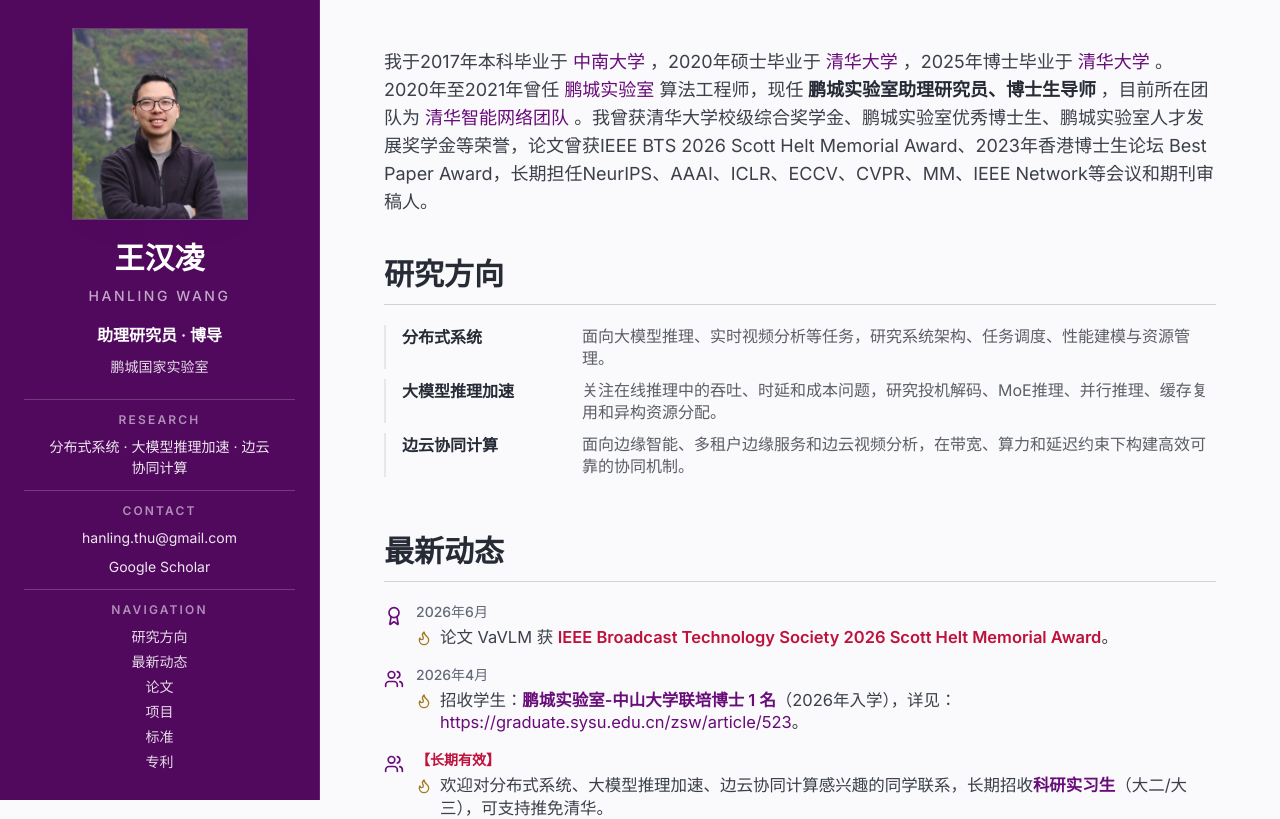
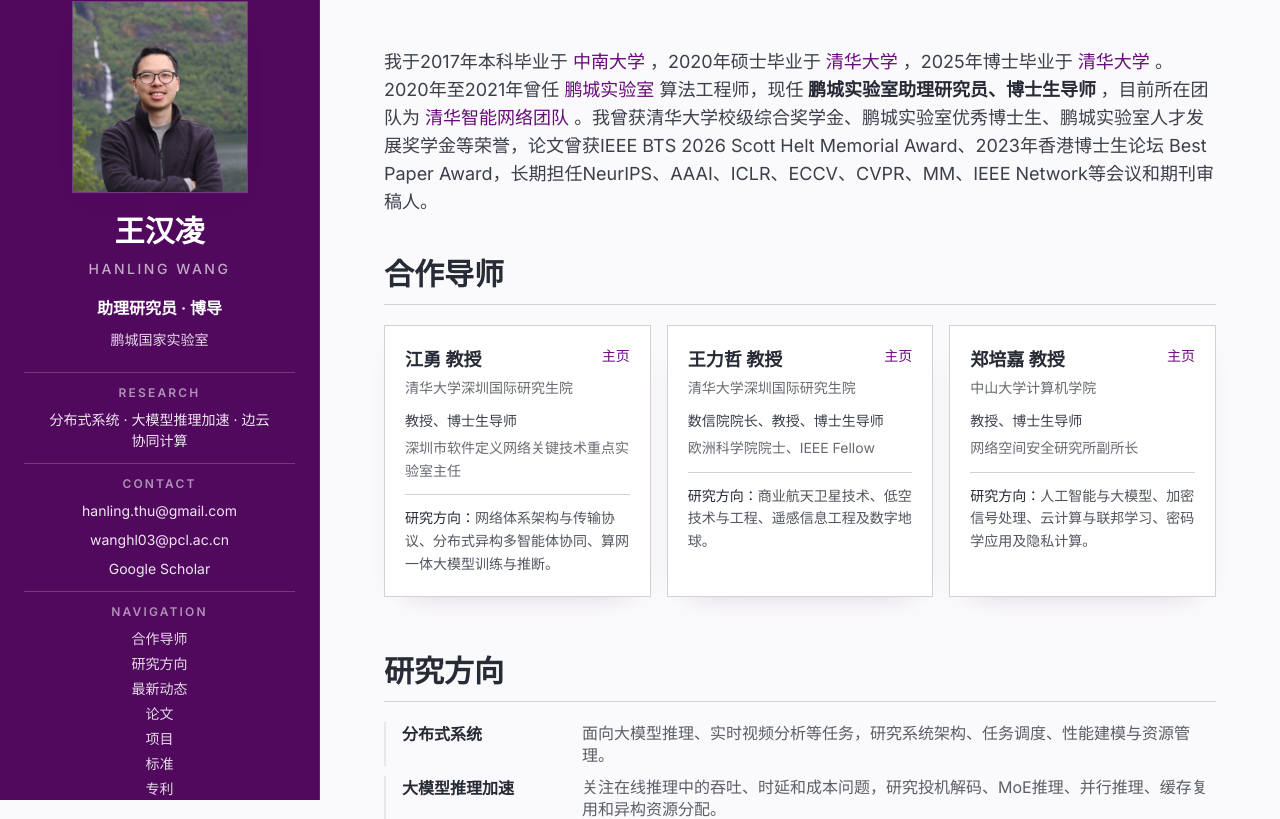
Before and after one commit to hanling-thu/hanling-thu.github.io, a React (Vite) app: page / in a window 1280 px wide. Shown: the top 819 px of the page. Built offline with nearby package versions, Linux system fonts and the light colour scheme; the HTML template or start-up script is replaced by a standard one.

Commit message:
add adviser section

```diff
--- /dev/null
+++ b/src/components/Advisors.tsx
@@ -0,0 +1,66 @@
+const advisors = [
+  {
+    name: "江勇",
+    institution: "清华大学深圳国际研究生院",
+    position: "教授、博士生导师",
+    roles: "深圳市软件定义网络关键技术重点实验室主任",
+    research: "网络体系架构与传输协议、分布式异构多智能体协同、算网一体大模型训练与推断。",
+    url: "https://www.sigs.tsinghua.edu.cn/jy/main.htm",
+  },
+  {
+    name: "王力哲",
+    institution: "清华大学深圳国际研究生院",
+    position: "数信院院长、教授、博士生导师",
+    roles: "欧洲科学院院士、IEEE Fellow",
+    research: "商业航天卫星技术、低空技术与工程、遥感信息工程及数字地球。",
+    url: "https://www.sigs.tsinghua.edu.cn/wlz/main.htm",
+  },
+  {
+    name: "郑培嘉",
+    institution: "中山大学计算机学院",
+    position: "教授、博士生导师",
+    roles: "网络空间安全研究所副所长",
+    research: "人工智能与大模型、加密信号处理、云计算与联邦学习、密码学应用及隐私计算。",
+    url: "https://cse.sysu.edu.cn/teacher/ZhengPeijia",
+  },
+];
+
+const Advisors = () => {
+  return (
+    <section id="advisors" className="mb-14">
+      <h2 className="mb-5 border-b border-border pb-3 font-serif text-2xl font-bold text-foreground lg:text-3xl">
+        合作导师
+      </h2>
+
+      <div className="grid gap-4 lg:grid-cols-3">
+        {advisors.map((advisor) => (
+          <article key={advisor.name} className="border border-border bg-card p-5 shadow-soft">
+            <div className="mb-3 flex items-start justify-between gap-3">
+              <div>
+                <h3 className="text-lg font-semibold text-foreground">{advisor.name} 教授</h3>
+                <p className="mt-1 text-sm text-foreground/70">{advisor.institution}</p>
+              </div>
+              <a
+                href={advisor.url}
+                target="_blank"
+                rel="noopener noreferrer"
+                className="shrink-0 text-sm text-link hover:underline"
+              >
+                主页
+              </a>
+            </div>
+
+            <p className="text-sm font-medium leading-relaxed text-foreground/90">{advisor.position}</p>
+            <p className="mt-1 text-sm leading-relaxed text-foreground/70">{advisor.roles}</p>
+            <p className="mt-3 border-t border-border pt-3 text-sm leading-relaxed text-foreground/80">
+              <span className="font-medium text-foreground">研究方向：</span>
+              {advisor.research}
+            </p>
+          </article>
+        ))}
+      </div>
+    </section>
+  );
+};
+
+export default Advisors;
--- a/src/components/News.tsx
+++ b/src/components/News.tsx
@@ -1,4 +1,4 @@
-import { Award, Briefcase, Flame, Users } from "lucide-react";
+import { Award, Briefcase, TrendingUp, Users } from "lucide-react";
 
 const Highlight = ({ children }: { children: React.ReactNode }) => (
   <strong className="font-semibold text-primary">{children}</strong>
@@ -37,6 +37,8 @@
     content: (
       <>
         欢迎对分布式系统、大模型推理加速、边云协同计算感兴趣的同学联系，长期招收<Highlight>科研实习生</Highlight>（大二/大三），可支持推免清华。
+        <br />
+        多名往届学生已保研至清华（本部 & 深圳）、北大（本部）等。
       </>
     )
   },
@@ -65,7 +67,7 @@
               <div>
                 <p className="mb-1 text-sm font-medium text-muted-foreground">{item.date}</p>
                 <p className="flex gap-2 text-base leading-snug text-foreground/90 lg:text-[1.03rem]">
-                  <Flame className="mt-1 h-4 w-4 flex-shrink-0 text-accent" />
+                  <TrendingUp className="mt-1 h-4 w-4 flex-shrink-0 text-red-600" />
                   <span>{item.content}</span>
                 </p>
               </div>
--- a/src/components/Sidebar.tsx
+++ b/src/components/Sidebar.tsx
@@ -1,6 +1,7 @@
 import profileImage from "../../hanling.JPG";
 
 const navItems = [
+  { href: "#advisors", label: "合作导师" },
   { href: "#research", label: "研究方向" },
   { href: "#news", label: "最新动态" },
   { href: "#publications", label: "论文" },
@@ -56,10 +57,14 @@
               </h2>
               <div className="space-y-2">
                 <a
-                  href="mailto:hanling.thu@gmail.com"
                   className="block break-all opacity-90 transition-opacity hover:opacity-100"
                 >
                   hanling.thu@gmail.com
+                </a>
+                <a
+                  className="block break-all opacity-90 transition-opacity hover:opacity-100"
+                >
+                  wanghl03@pcl.ac.cn
                 </a>
                 <a
                   href="https://scholar.google.com/citations?user=LhUh3sYAAAAJ&hl=en"
--- a/src/pages/Index.tsx
+++ b/src/pages/Index.tsx
@@ -1,4 +1,5 @@
 import Sidebar from "@/components/Sidebar";
+import Advisors from "@/components/Advisors";
 import News from "@/components/News";
 import Research from "@/components/Research";
 import Projects from "@/components/Projects";
@@ -26,6 +27,7 @@
             </p>
           </section>
 
+          <Advisors />
           <Research />
           <News />
           <Publications />
```
